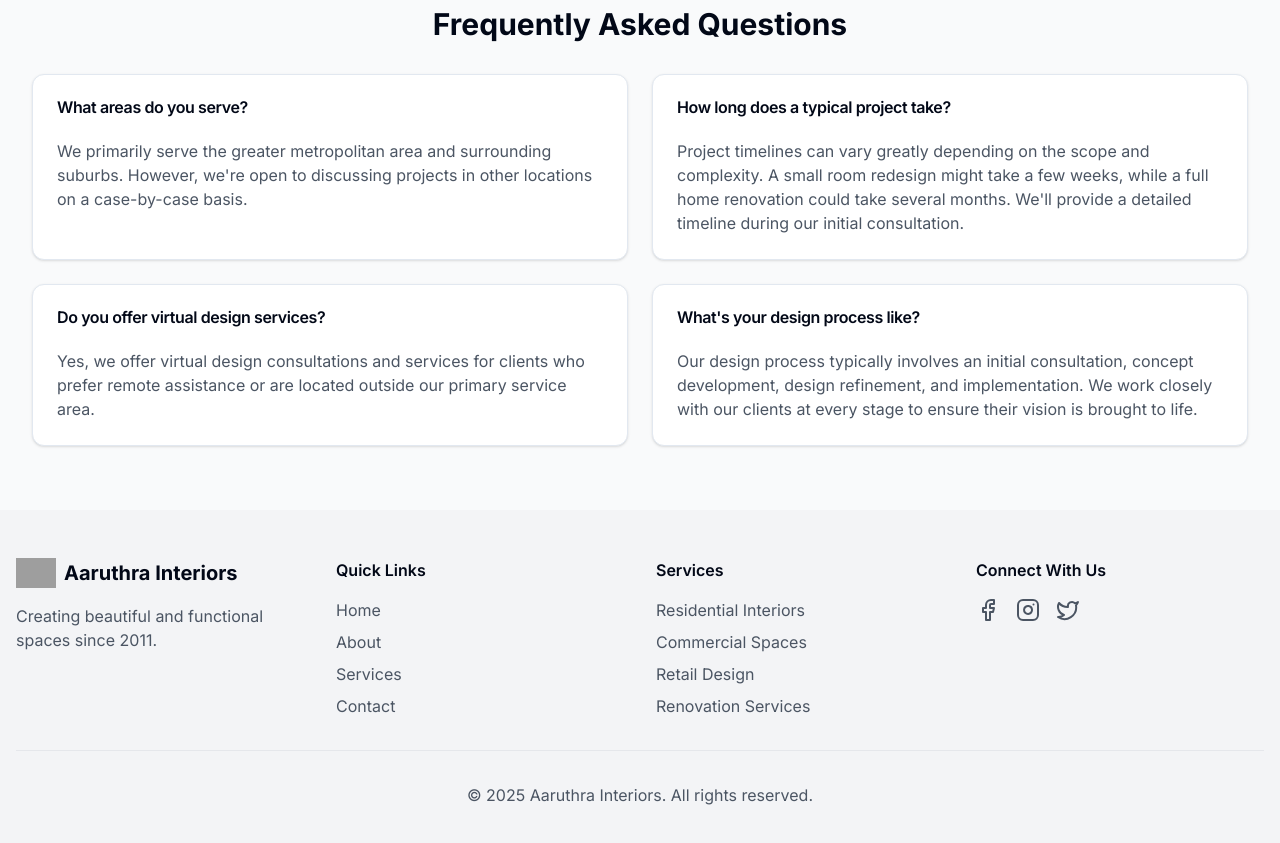
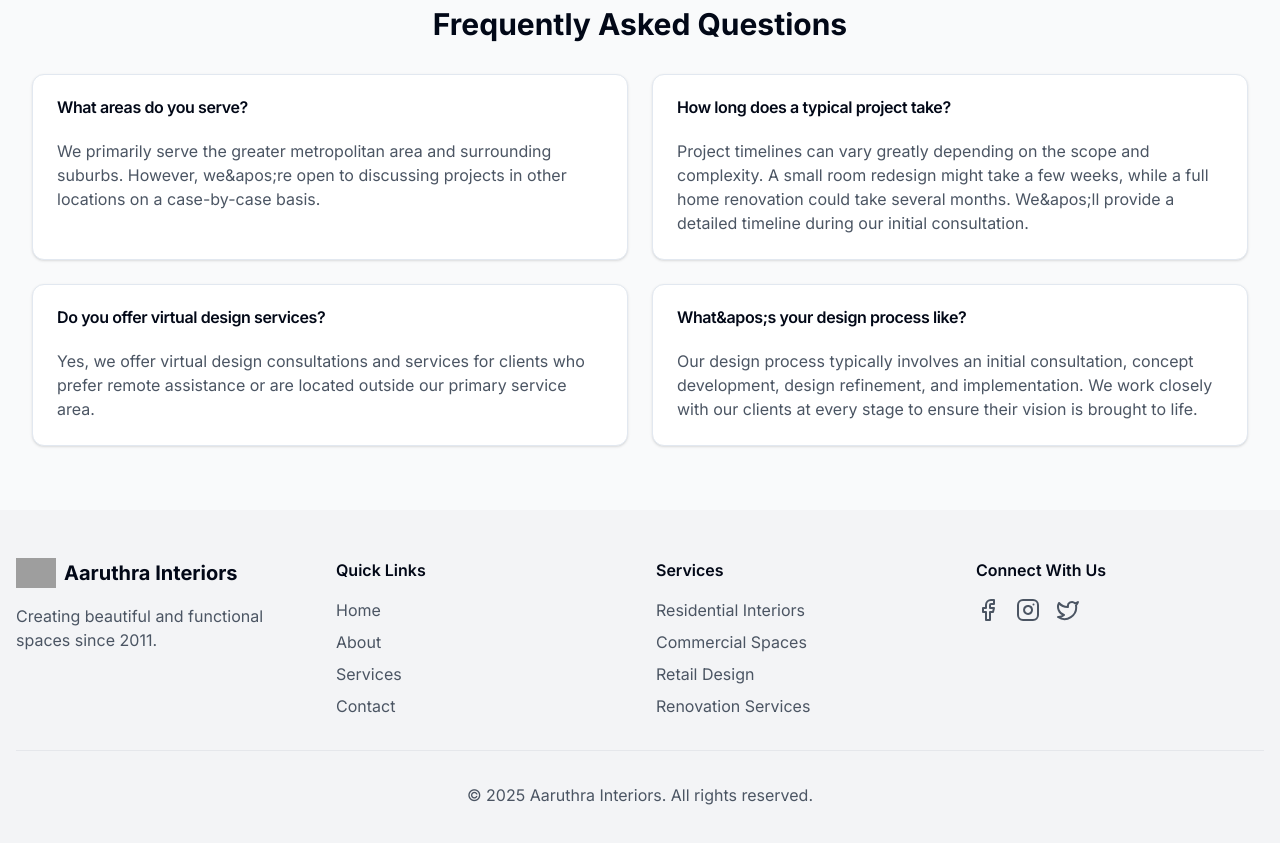
Before and after one commit to aaruthraweb/webapp, a Next.js app: page /contact in a window 1280 px wide. Shown: the part 1020-1863 px from the top of the page. Built offline with nearby package versions, Linux system fonts and the light colour scheme; grey boxes are pictures that could not be loaded.

Commit message:
Update page.tsx

```diff
--- a/app/contact/page.tsx
+++ b/app/contact/page.tsx
@@ -15,7 +15,7 @@ export default function ContactPage() {
           <div className="container mx-auto">
             <h1 className="text-4xl font-bold mb-8 text-center">Get in Touch</h1>
             <p className="text-gray-600 text-center max-w-3xl mx-auto mb-12">
-              We'd love to hear from you. Whether you have a question about our services, want to discuss a project,
+              We&apos;d love to hear from you. Whether you have a question about our services, want to discuss a project,
               or just want to say hello, feel free to reach out to us.
             </p>
             <div className="grid gap-12 md:grid-cols-2">
@@ -23,7 +23,7 @@ export default function ContactPage() {
                 <CardHeader>
                   <CardTitle>Send us a message</CardTitle>
                   <CardDescription>
-                    Fill out the form below and we'll get back to you as soon as possible.
+                    Fill out the form below and we&apos;ll get back to you as soon as possible.
                   </CardDescription>
                 </CardHeader>
                 <CardContent>
@@ -104,10 +104,10 @@ export default function ContactPage() {
             <h2 className="text-3xl font-bold mb-8 text-center">Frequently Asked Questions</h2>
             <div className="grid gap-6 md:grid-cols-2">
               {[
-                { question: "What areas do you serve?", answer: "We primarily serve the greater metropolitan area and surrounding suburbs. However, we're open to discussing projects in other locations on a case-by-case basis." },
-                { question: "How long does a typical project take?", answer: "Project timelines can vary greatly depending on the scope and complexity. A small room redesign might take a few weeks, while a full home renovation could take several months. We'll provide a detailed timeline during our initial consultation." },
+                { question: "What areas do you serve?", answer: "We primarily serve the greater metropolitan area and surrounding suburbs. However, we&apos;re open to discussing projects in other locations on a case-by-case basis." },
+                { question: "How long does a typical project take?", answer: "Project timelines can vary greatly depending on the scope and complexity. A small room redesign might take a few weeks, while a full home renovation could take several months. We&apos;ll provide a detailed timeline during our initial consultation." },
                 { question: "Do you offer virtual design services?", answer: "Yes, we offer virtual design consultations and services for clients who prefer remote assistance or are located outside our primary service area." },
-                { question: "What's your design process like?", answer: "Our design process typically involves an initial consultation, concept development, design refinement, and implementation. We work closely with our clients at every stage to ensure their vision is brought to life." },
+                { question: "What&apos;s your design process like?", answer: "Our design process typically involves an initial consultation, concept development, design refinement, and implementation. We work closely with our clients at every stage to ensure their vision is brought to life." },
               ].map((faq, index) => (
                 <Card key={index}>
                   <CardHeader>
```
